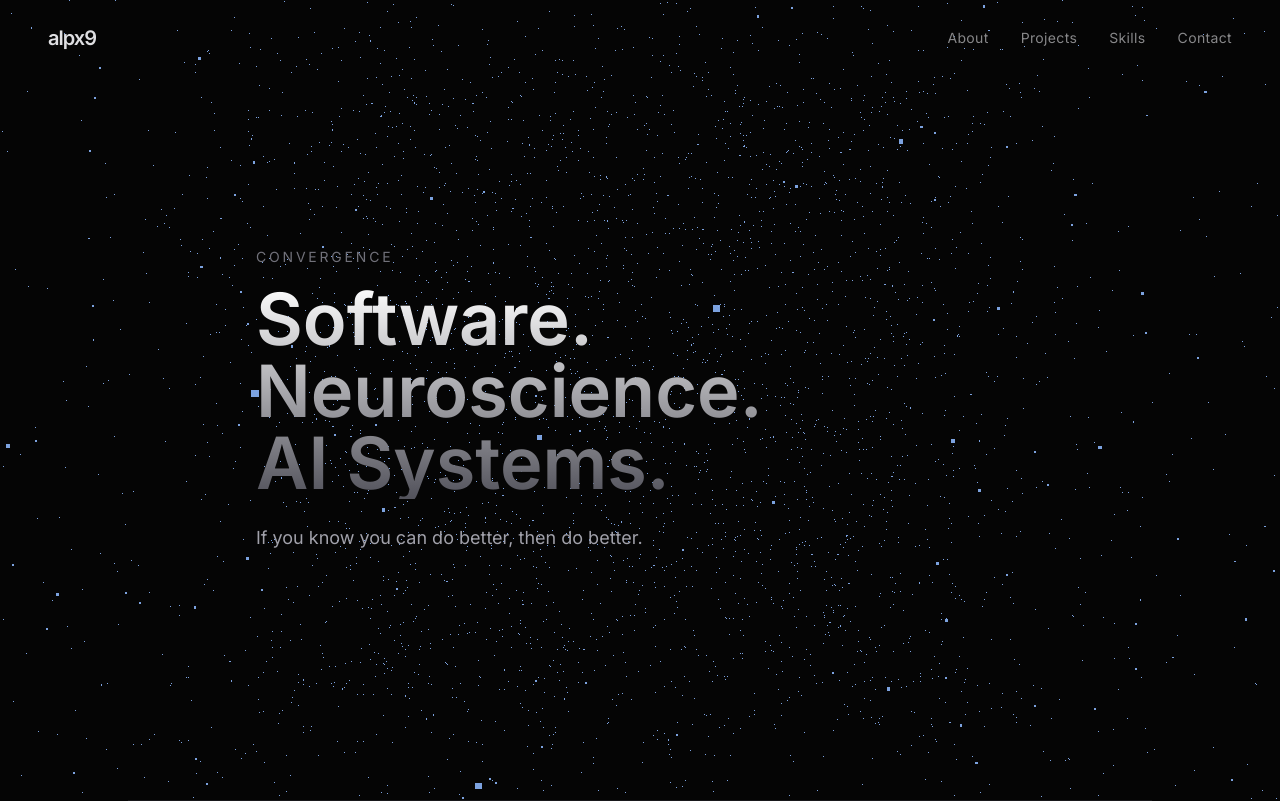
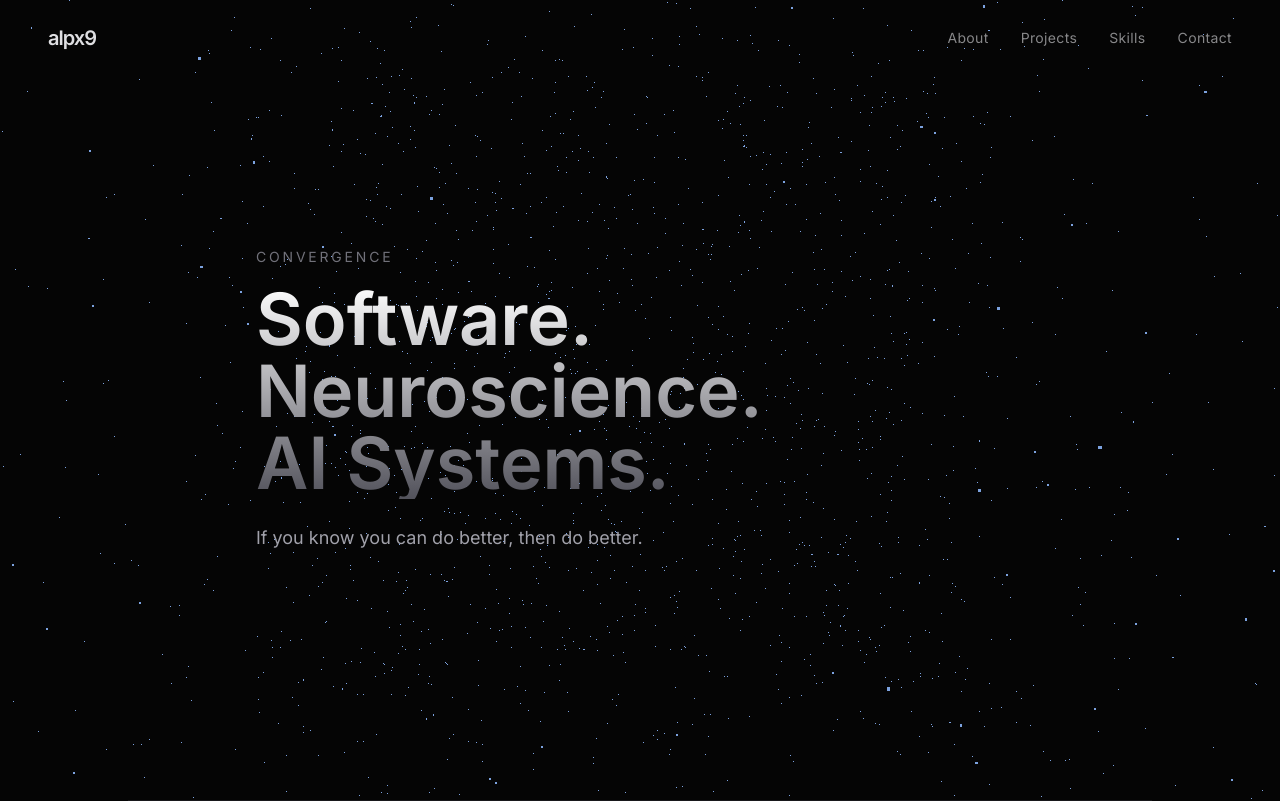
Before and after one commit to alpx9/alpx9.github.io, a plain HTML site: page index.html in a window 1280 px wide. Shown: the top 801 px of the page. Drawn offline with nearby package versions, Linux system fonts and the light colour scheme.

Commit message:
3000particle

```diff
--- a/index.html
+++ b/index.html
@@ -334,7 +334,7 @@ function init() {
     // PARTICLE GEOMETRY
     const geometry = new THREE.BufferGeometry();
     const positions = [];
-    const particleCount = 6000;
+    const particleCount = 3000;
 
     for (let i = 0; i < particleCount; i++) {
         positions.push(
```
